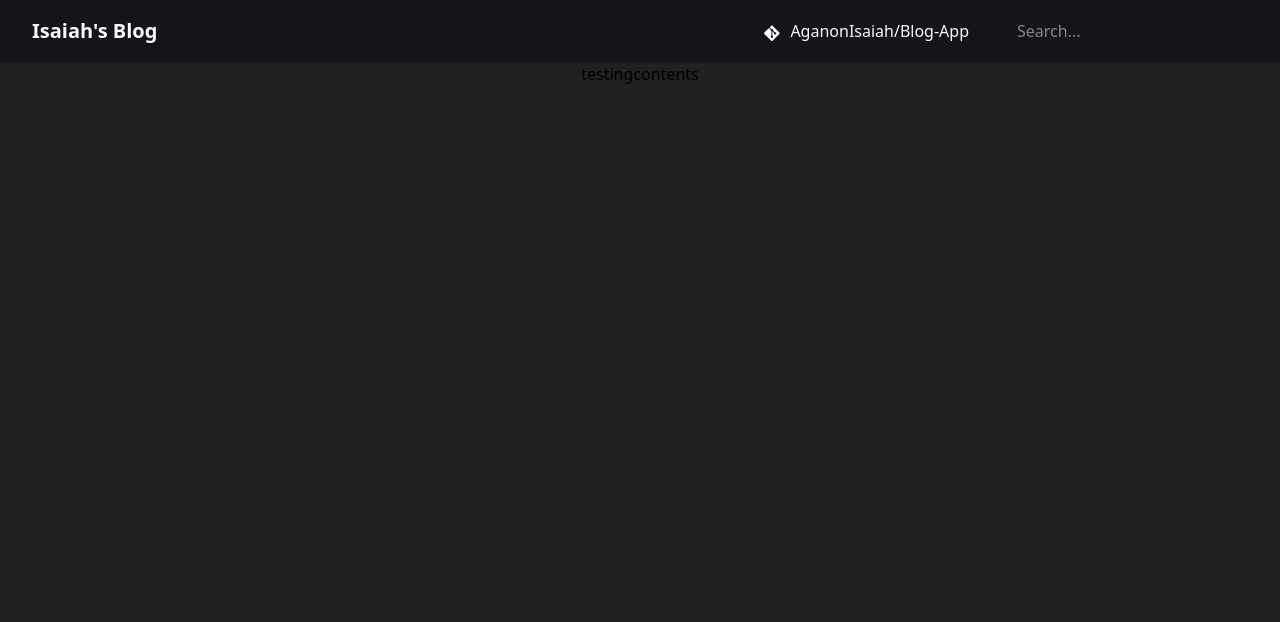
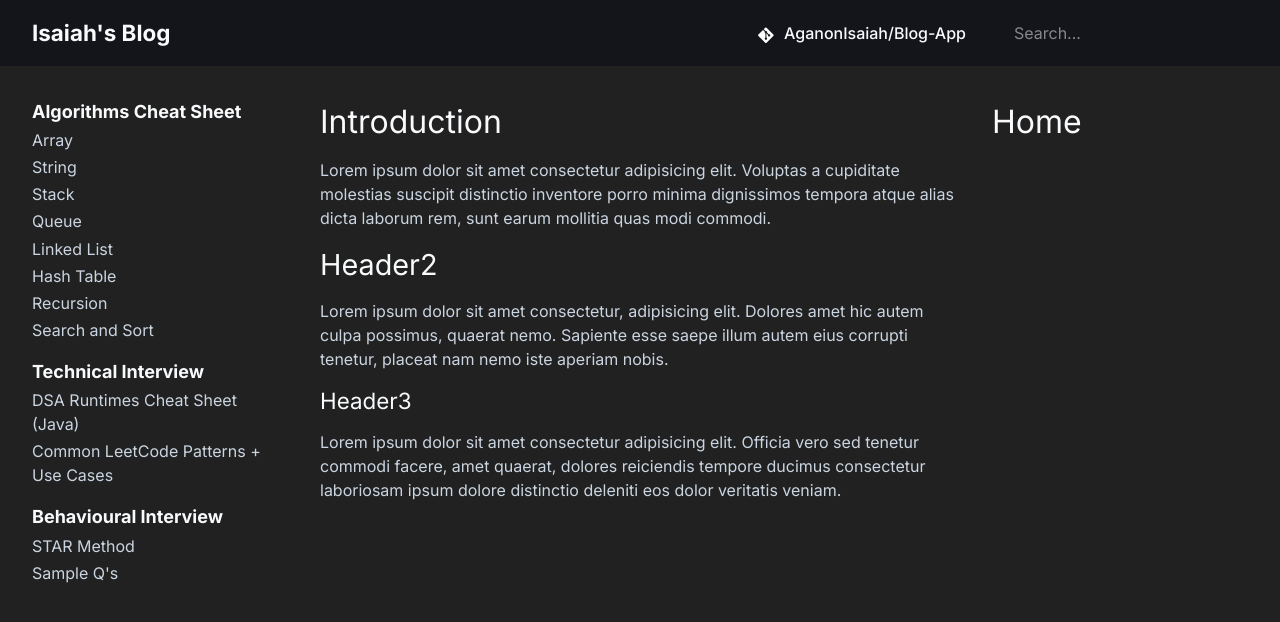
Before and after one commit to AganonIsaiah/Blog-App, a Next.js app: page / in a window 1280 px wide. Shown: the top 622 px of the page. Built offline with nearby package versions, Linux system fonts and the light colour scheme.

Commit message:
formatting page

```diff
--- /dev/null
+++ b/src/app/dsa-runtimes/page.tsx
@@ -0,0 +1,6 @@
+
+export default function DSARuntimes() {
+    return(
+        <div>testing</div>
+    )
+}
--- a/src/app/globals.css
+++ b/src/app/globals.css
@@ -6,15 +6,56 @@
 
     --bg-primary: #000000de;
 
-    --header: hsla(225deg,15%,9%,1);
+    --header: hsla(225deg, 15%, 9%, 1);
 
     --text-primary: #f8fafc;
+    --text-secondary: #cbd5e1;
+    /* --text-paragraph: #e2e8f0; */
+
+    --text-link: #2563eb;
+    --text-link-clicked: #1d4ed8;
 }
 
 * {
     box-sizing: border-box;
+    font-family: var(--font-inter);
+
 }
 
 body {
+    margin: 0;
+    padding: 0;
+
     background-color: var(--bg-primary);
+    color: var(--text-primary);
+
 }
+
+
+h1 {
+    font-size: 2rem;
+}
+
+h2 {
+    font-size: 1.8rem;
+}
+
+h3 {
+    font-size: 1.4rem;
+}
+
+
+p {
+    color: var(--text-secondary)
+}
+
+span {
+    color: var(--text-link);
+}
+
+.pages {
+   display: flex;
+   flex-direction: column;
+   gap: 0.8rem;
+
+}
--- a/src/app/layout.tsx
+++ b/src/app/layout.tsx
@@ -16,6 +16,9 @@ const inter = Inter({
 export const metadata: Metadata = {
   title: "Isaiah's Blog",
   description: "Generated by create next app",
+  icons: {
+    icon: '/versioncontrol.svg',
+  },
 };
 
 export default function RootLayout({
@@ -29,13 +32,15 @@ export default function RootLayout({
       <body>
         <Header />
 
-        <div className="flex justify-center items-start min-h-screen">
-          <Nav />
+        <div className="flex p-8 gap-8 min-h-screen">
+          <Nav className="hidden md:block flex-shrink-0 w-64" />
 
-          <Contents />
+          <div className="flex-1 min-w-0">
+            {children}
+          </div>
+
+          <Contents className="hidden md:block flex-shrink-0 w-64" />
         </div>
-
-        {children}
       </body>
     </html>
   );
--- a/src/app/page.tsx
+++ b/src/app/page.tsx
@@ -1,5 +1,21 @@
+
+
 export default function Home() {
   return (
-    <div></div>
+    <div className="pages">
+
+      <h1>Introduction</h1>
+
+      <p>Lorem ipsum dolor sit amet consectetur adipisicing elit. Voluptas a cupiditate molestias suscipit distinctio inventore porro minima dignissimos tempora atque alias dicta laborum rem, sunt earum mollitia quas modi commodi.</p>
+
+      <h2>Header2</h2>
+
+      <p>Lorem ipsum dolor sit amet consectetur, adipisicing elit. Dolores amet hic autem culpa possimus, quaerat nemo. Sapiente esse saepe illum autem eius corrupti tenetur, placeat nam nemo iste aperiam nobis.</p>
+
+      <h3>Header3</h3>
+
+      <p>Lorem ipsum dolor sit amet consectetur adipisicing elit. Officia vero sed tenetur commodi facere, amet quaerat, dolores reiciendis tempore ducimus consectetur laboriosam ipsum dolore distinctio deleniti eos dolor veritatis veniam.</p>
+
+    </div>
   );
 }
--- a/src/components/Contents/Contents.module.css
+++ b/src/components/Contents/Contents.module.css
@@ -0,0 +1,3 @@
+.container {
+
+}
--- a/src/components/Contents/Contents.tsx
+++ b/src/components/Contents/Contents.tsx
@@ -1,10 +1,18 @@
 
-export default function Contents() {
+import styles from "./Contents.module.css"
 
-    return(
+interface ContentsProps {
+    className?: string;
+}
 
-        <aside>
-            contents
-        </aside>
-    )
+export default function Contents({ className }: ContentsProps) {
+
+    return (
+        <div className={className}>
+            <aside className={styles.container}>
+                <h1>Home</h1>
+            </aside>
+
+        </div>
+    );
 }
--- a/src/components/Header/Header.module.css
+++ b/src/components/Header/Header.module.css
@@ -8,25 +8,26 @@
     padding: 1rem 2rem;
 
     .title {
-        font-size: 20px;
+        font-size: 1.4rem;
         font-weight: bold;
     }
 
     .right {
         display: flex;
         gap: 3rem;
+        align-items: center;
 
         .link {
             display: flex;
             gap: 0.5rem;
             align-items: center;
+            transition: color 0.2s, background 0.2s;
 
             .icon {
                 display: flex;
                 align-items: center;
                 width: 20px;
                 height: 20px;
-
             }
 
             .github {
@@ -34,7 +35,11 @@
             }
 
             .github:hover {
-                text-decoration: underline;
+                color: var(--text-link);
+            }
+
+            .github:active {
+                color: var(--text-link-clicked);
             }
         }
 
--- a/src/components/Nav/Nav.module.css
+++ b/src/components/Nav/Nav.module.css
@@ -0,0 +1,46 @@
+.nav {
+    color: var(--text-secondary);
+    /* padding: 2rem; */
+    gap: 1rem;
+
+    position: sticky;
+    top: 0;
+    max-height: 100vh;
+    overflow-y: auto;
+
+    scrollbar-width: thin;
+    scrollbar-color: var(--text-link-clicked) transparent;
+    scroll-behavior: smooth;
+}
+
+
+
+.nav,
+.nav .section,
+.nav .section .list {
+    display: flex;
+    flex-direction: column;
+}
+
+.nav .section,
+.nav .section .list {
+    gap: 0.2rem;
+}
+
+.nav .section .heading {
+    font-weight: bolder;
+    font-size: 18px;
+    color: var(--text-primary);
+}
+
+.link {
+    transition: color 0.2s, background 0.2s;
+}
+
+.link:hover {
+    color: var(--text-link);
+}
+
+.link:active {
+    color: var(--text-link-clicked);
+}
--- a/src/components/Nav/Nav.tsx
+++ b/src/components/Nav/Nav.tsx
@@ -1,8 +1,33 @@
-export default function Nav() {
+
+import Link from "next/link";
+import styles from "./Nav.module.css"
+import { navSections } from "@/data/navLinks";
+
+interface NavProps {
+    className?: string;
+}
+
+export default function Nav({ className }: NavProps) {
 
     return (
-        <nav>
-            testing
-        </nav>
+        <div className={className}>
+            <nav className={styles.nav}>
+                {navSections.map((section) => (
+                    <div key={section.heading} className={styles.section}>
+                        <span className={styles.heading}>{section.heading}</span>
+
+                        <ul className={styles.list}>
+                            {section.links.map((link) => (
+                                <li key={link.href}>
+                                    <Link href={link.href} className={styles.link}>{link.sub}</Link>
+                                </li>
+                            ))}
+                        </ul>
+                    </div>
+
+                ))
+                }
+            </nav >
+        </div>
     );
 }
--- /dev/null
+++ b/src/data/navLinks.ts
@@ -0,0 +1,37 @@
+
+export const navSections = [
+
+
+    {
+        heading: "Algorithms Cheat Sheet",
+        links: [
+            { sub: "Array", href: "#a" },
+            { sub: "String", href: "#b" },
+            { sub: "Stack", href: "#c" },
+            { sub: "Queue", href: "#d" },
+            { sub: "Linked List", href: "#e" },
+            { sub: "Hash Table", href: "#f" },
+            { sub: "Recursion", href: "#g" },
+            { sub: "Search and Sort", href: "#h" },
+        ]
+    },
+
+
+    {
+        heading: "Technical Interview",
+        links: [
+            { sub: "DSA Runtimes Cheat Sheet (Java)", href: "dsa-runtimes" },
+            { sub: "Common LeetCode Patterns + Use Cases", href: "#1" }
+        ],
+    },
+
+    {
+        heading: "Behavioural Interview",
+        links: [
+            { sub: "STAR Method", href: "#2"},
+            { sub: "Sample Q's", href: "#3"}
+        ],
+    },
+
+
+]
```
Also changed, not shown: package.json (+8 -5 lines), 1 other file (tests, documents, lock files or other folders).
